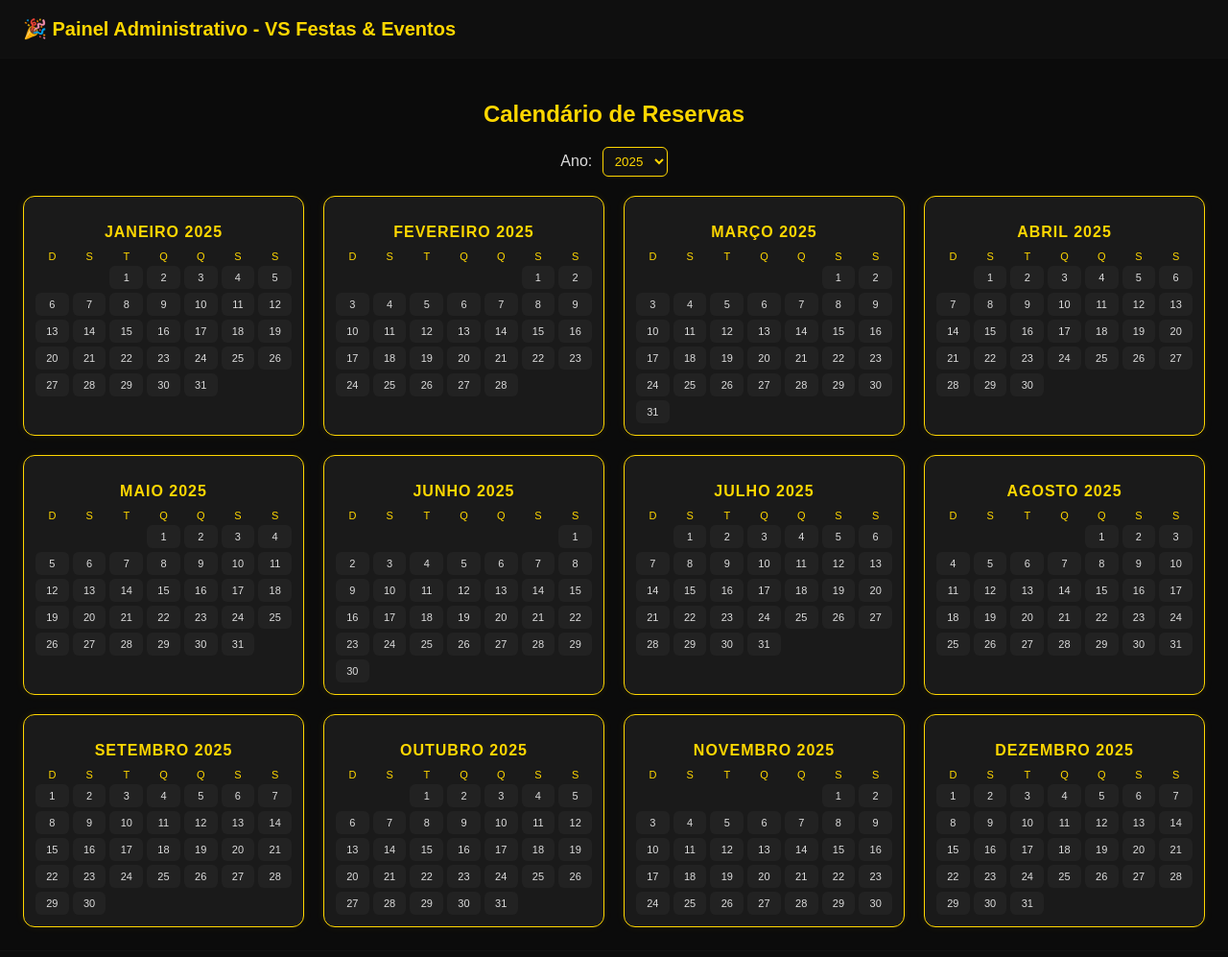
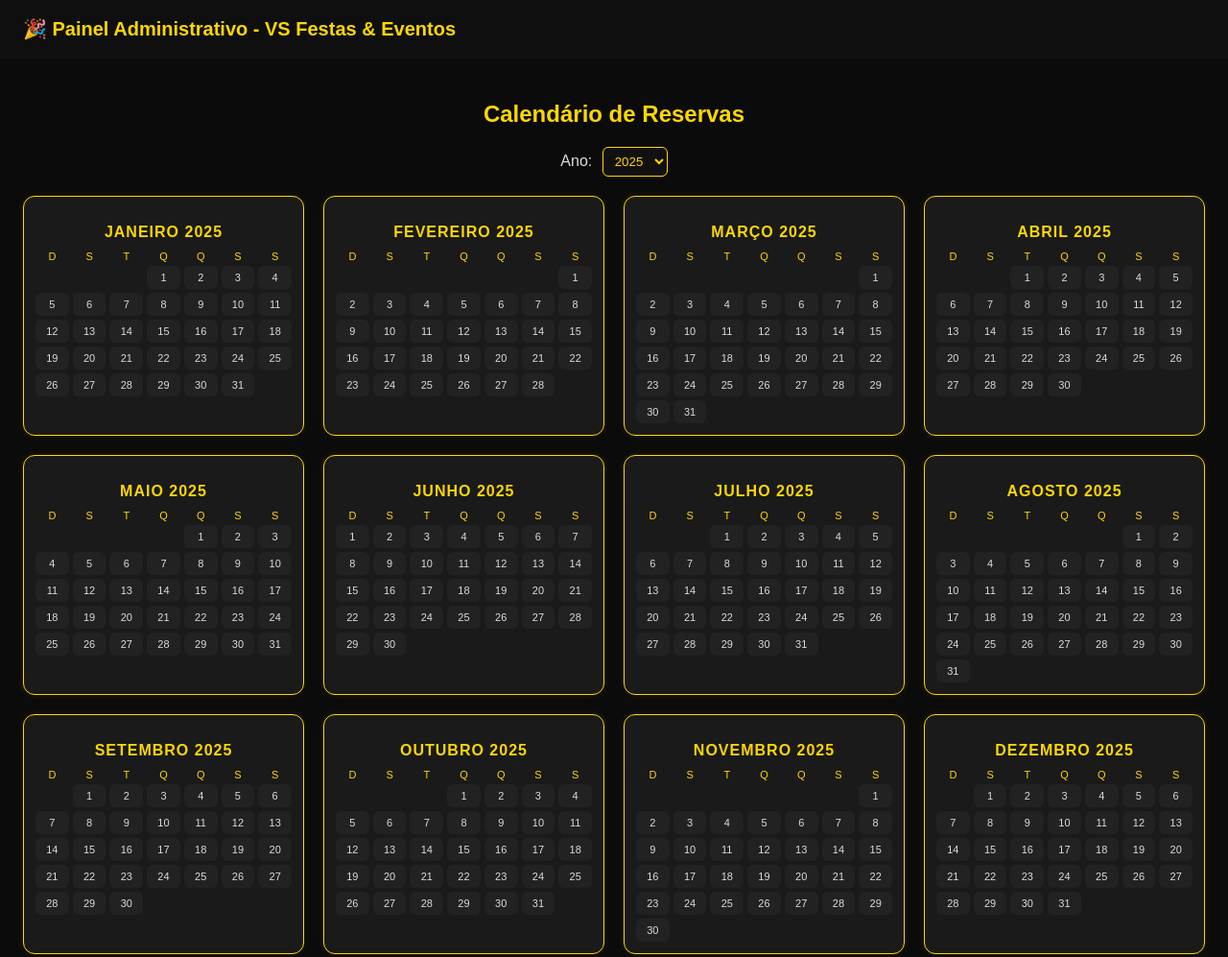
Before and after one commit to vsfestaseeventos2025-creator/vs-reservas, a website: page public/admin.html in a window 1280 px wide. Shown: the top 997 px of the page at 96% size. Drawn offline with Linux system fonts and the light colour scheme; no server answers.

Commit message:
Corrigido formato de data e sincronização entre admin e cliente

```diff
--- a/public/admin.html
+++ b/public/admin.html
@@ -260,7 +260,7 @@ function gerarCalendario(ano) {
     const primeiroDiaSemana = new Date(ano, mes, 1).getDay();
     const diasNoMes = new Date(ano, mes + 1, 0).getDate();
 
-    for (let i = 0; i < (primeiroDiaSemana === 0 ? 6 : primeiroDiaSemana - 1); i++) {
+    for (let i = 0; i < primeiroDiaSemana; i++)  {
       const vazio = document.createElement("div");
       vazio.className = "dia vazio";
       diasEl.appendChild(vazio);
```
